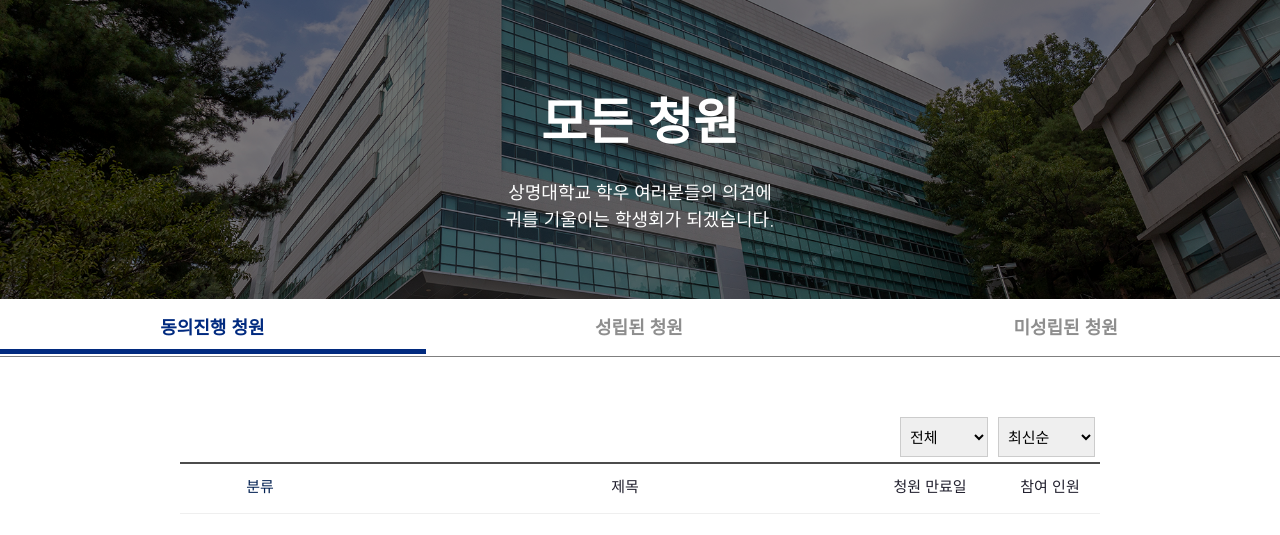
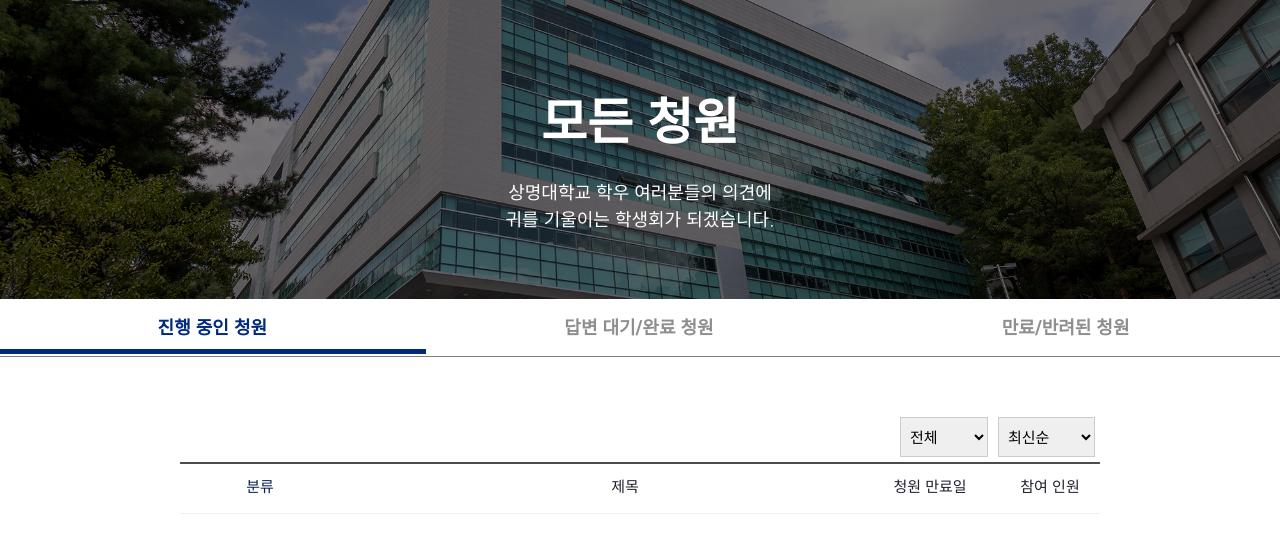
Before and after one commit to smu-nity/SMU-Petition, a Django app: page /petitions/status/progress/ in a window 1280 px wide. Shown: the part 85-620 px from the top of the page. Run offline with Django 4.2, Linux system fonts and the light colour scheme; data comes from the database, SQL or seed files in the repository; data that the repository does not hold is empty; some libraries are stand-ins or nearby versions.

Commit message:
chore: 청원 탭 이름 변경 (#277)

```diff
--- a/static/css/boards.css
+++ b/static/css/boards.css
@@ -134,9 +134,15 @@
 		line-height:54px;
 	}
 }
+@media (max-width:600px) {
+	.tab a{
+		font-size:14px;
+		letter-spacing:-1px;
+	}
+}
 @media all and (max-width:414px) {
 	.tab a{
-		font-size:12px;
+		font-size:11px;
 		letter-spacing:-1px;
 	}
 }
--- a/templates/petitions/petition_list.html
+++ b/templates/petitions/petition_list.html
@@ -19,11 +19,11 @@
 			<div class="tab div3">
 				<ul>
 					<li class="motion fadeInLeft visible" data-animation="fadeInLeft"><a href="{% url 'petitions:petition_list' 'progress' %}"
-                            {% if status == 'progress' %}class="on" title="현재"{% endif %}>동의진행 청원</a></li>
+                            {% if status == 'progress' %}class="on" title="현재"{% endif %}>진행 중인 청원</a></li>
 					<li class="motion fadeInLeft visible" data-animation="fadeInLeft"><a href="{% url 'petitions:petition_list' 'established' %}"
-                            {% if status == 'established' %}class="on" title="현재"{% endif %}>성립된 청원</a></li>
+                            {% if status == 'established' %}class="on" title="현재"{% endif %}>답변 대기/완료 청원</a></li>
 					<li class="motion fadeInLeft visible" data-animation="fadeInLeft"><a href="{% url 'petitions:petition_list' 'unestablished' %}"
-                            {% if status == 'unestablished' %}class="on" title="현재"{% endif %}>미성립된 청원</a></li>
+                            {% if status == 'unestablished' %}class="on" title="현재"{% endif %}>만료/반려된 청원</a></li>
 				</ul>
 			</div>
 		</div>
```
